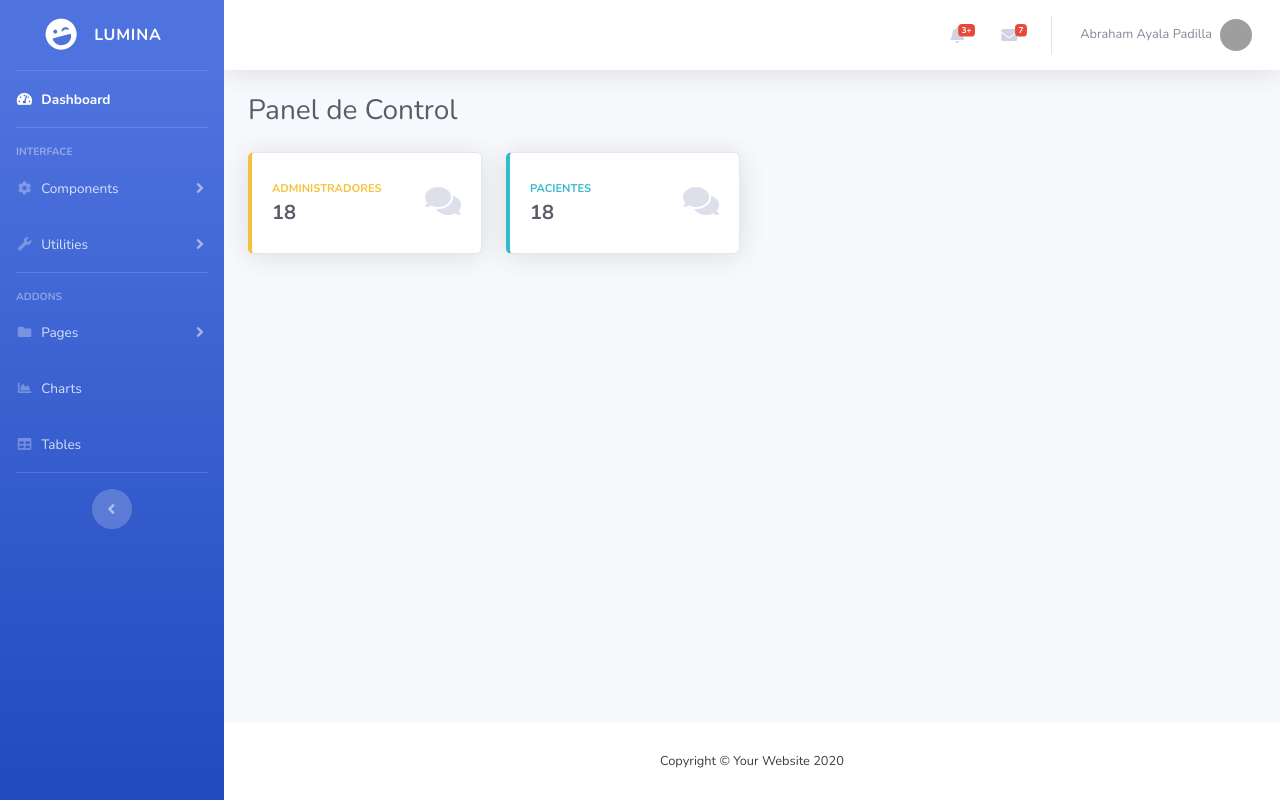
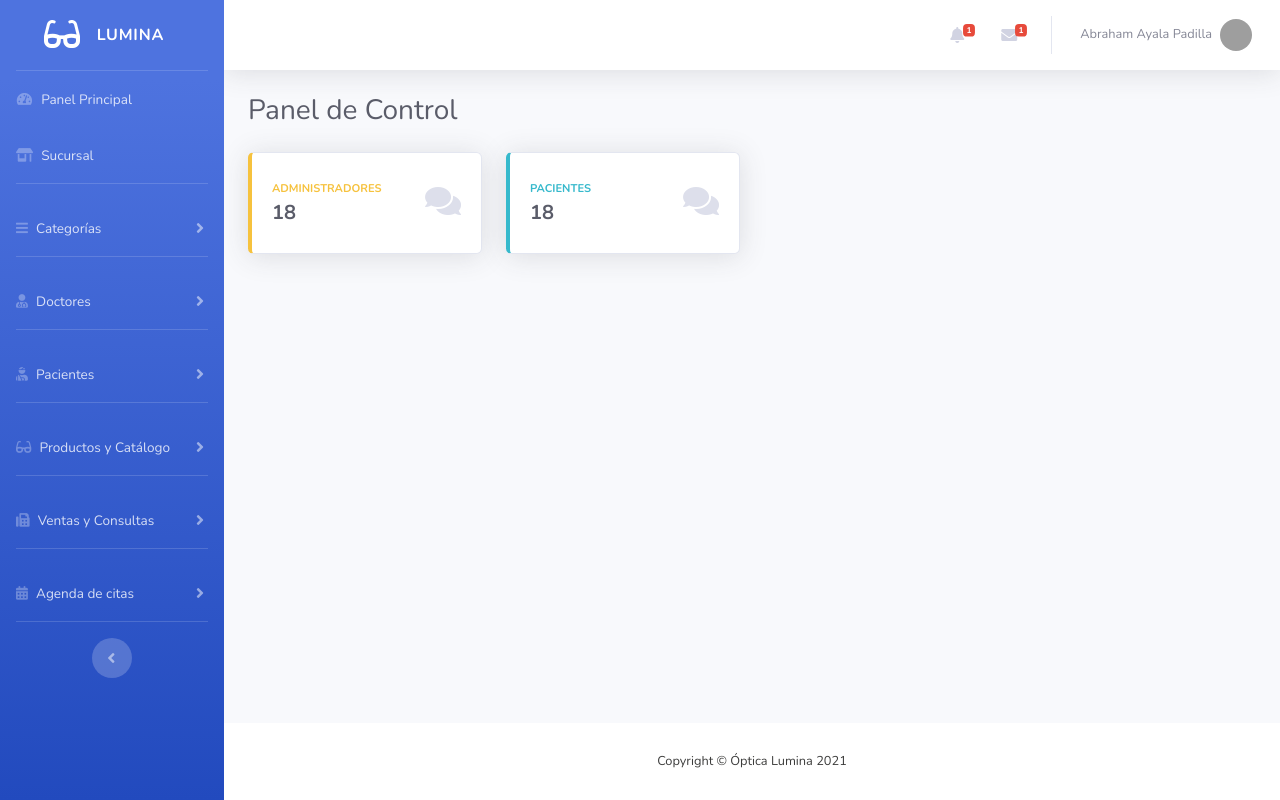
Before and after one commit to arpanmexico/lumina, a PHP site: page /system/view/dashboard.php in a window 1280 px wide. Run offline with PHP 8.4, Linux system fonts and the light colour scheme; the visitor is signed in with stand-in values (Sample User, id 1); some libraries are stand-ins or nearby versions; grey boxes are pictures that could not be loaded.

Commit message:
dashboard

```diff
--- /dev/null
+++ b/system/view/analisis.php
@@ -0,0 +1,41 @@
+ <!-- Page Heading -->
+ <div class="d-sm-flex align-items-center justify-content-between mb-4">
+     <h1 class="h3 mb-0 text-gray-800">Panel de Control</h1>
+ </div>
+
+ <!-- Content Row -->
+ <div class="row">
+     <div class="col-xl-3 col-md-6 mb-4">
+         <div class="card border-left-warning shadow h-100 py-2">
+             <div class="card-body">
+                 <div class="row no-gutters align-items-center">
+                     <div class="col mr-2">
+                         <div class="text-xs font-weight-bold text-warning text-uppercase mb-1">
+                             Administradores</div>
+                         <div class="h5 mb-0 font-weight-bold text-gray-800">18</div>
+                     </div>
+                     <div class="col-auto">
+                         <i class="fas fa-comments fa-2x text-gray-300"></i>
+                     </div>
+                 </div>
+             </div>
+         </div>
+     </div>
+
+     <div class="col-xl-3 col-md-6 mb-4">
+         <div class="card border-left-info shadow h-100 py-2">
+             <div class="card-body">
+                 <div class="row no-gutters align-items-center">
+                     <div class="col mr-2">
+                         <div class="text-xs font-weight-bold text-info text-uppercase mb-1">
+                             Pacientes</div>
+                         <div class="h5 mb-0 font-weight-bold text-gray-800">18</div>
+                     </div>
+                     <div class="col-auto">
+                         <i class="fas fa-comments fa-2x text-gray-300"></i>
+                     </div>
+                 </div>
+             </div>
+         </div>
+     </div>
+ </div>
--- a/system/view/dashboard.php
+++ b/system/view/dashboard.php
@@ -18,20 +18,18 @@ if (!isset($_SESSION['userID'])) {
     <link rel="stylesheet" href="https://cdnjs.cloudflare.com/ajax/libs/font-awesome/5.11.2/css/all.min.css">
     <link href="../../src/css/sb-admin-2.css" rel="stylesheet">
     <link rel="stylesheet" href="../../src/css/admin.css">
-    <title>Panel de Control</title>
+    <title>Panel de Control - Lumina</title>
   </head>
 
   <body>
 
     <div id="wrapper">
-
       <!-- Sidebar -->
       <ul class="navbar-nav bg-gradient-primary sidebar sidebar-dark accordion" id="accordionSidebar">
-
         <!-- Sidebar - Brand -->
         <a class="sidebar-brand d-flex align-items-center justify-content-center" href="index.html">
-          <div class="sidebar-brand-icon rotate-n-15">
-            <i class="fas fa-laugh-wink"></i>
+          <div class="sidebar-brand-icon">
+            <i class="fas fa-glasses"></i>
           </div>
           <div class="sidebar-brand-text mx-3 text-uppercase">Lumina</div>
         </a>
@@ -39,94 +37,118 @@ if (!isset($_SESSION['userID'])) {
         <!-- Divider -->
         <hr class="sidebar-divider my-0">
 
-        <!-- Nav Item - Dashboard -->
-        <li class="nav-item active">
-          <a class="nav-link" href="index.html">
+        <!-- Análisis de Datos -->
+        <li class="nav-item">
+          <a class="nav-link" href="dashboard.php?analisis">
             <i class="fas fa-fw fa-tachometer-alt"></i>
-            <span>Dashboard</span></a>
+            <span>Panel Principal</span></a>
+        </li>
+
+        <!-- Sucursal -->
+        <li class="nav-item">
+          <a class="nav-link" href="dashboard.php?sucursal">
+            <i class="fas fa-store-alt"></i>
+            <span>Sucursal</span></a>
         </li>
 
         <!-- Divider -->
         <hr class="sidebar-divider">
 
-        <!-- Heading -->
-        <div class="sidebar-heading">
-          Interface
-        </div>
-
-        <!-- Nav Item - Pages Collapse Menu -->
+        <!-- Categorías -->
         <li class="nav-item">
-          <a class="nav-link collapsed" href="#" data-toggle="collapse" data-target="#collapseTwo" aria-expanded="true" aria-controls="collapseTwo">
-            <i class="fas fa-fw fa-cog"></i>
-            <span>Components</span>
+          <a class="nav-link collapsed" href="#" data-toggle="collapse" data-target="#collapseOne" aria-expanded="true" aria-controls="collapseOne">
+            <i class="fas fa-bars"></i>
+            <span>Categorías</span>
           </a>
-          <div id="collapseTwo" class="collapse" aria-labelledby="headingTwo" data-parent="#accordionSidebar">
+          <div id="collapseOne" class="collapse" aria-labelledby="headingTwo" data-parent="#accordionSidebar">
             <div class="bg-white py-2 collapse-inner rounded">
-              <h6 class="collapse-header">Custom Components:</h6>
-              <a class="collapse-item" href="buttons.html">Buttons</a>
-              <a class="collapse-item" href="cards.html">Cards</a>
-            </div>
-          </div>
-        </li>
-
-        <!-- Nav Item - Utilities Collapse Menu -->
-        <li class="nav-item">
-          <a class="nav-link collapsed" href="#" data-toggle="collapse" data-target="#collapseUtilities" aria-expanded="true" aria-controls="collapseUtilities">
-            <i class="fas fa-fw fa-wrench"></i>
-            <span>Utilities</span>
-          </a>
-          <div id="collapseUtilities" class="collapse" aria-labelledby="headingUtilities" data-parent="#accordionSidebar">
-            <div class="bg-white py-2 collapse-inner rounded">
-              <h6 class="collapse-header">Custom Utilities:</h6>
-              <a class="collapse-item" href="utilities-color.html">Colors</a>
-              <a class="collapse-item" href="utilities-border.html">Borders</a>
-              <a class="collapse-item" href="utilities-animation.html">Animations</a>
-              <a class="collapse-item" href="utilities-other.html">Other</a>
+              <a class="collapse-item" href="dashboard.php?listarCategorias">Ver todas las categorías</a>
             </div>
           </div>
         </li>
 
         <!-- Divider -->
         <hr class="sidebar-divider">
-
-        <!-- Heading -->
-        <div class="sidebar-heading">
-          Addons
-        </div>
-
-        <!-- Nav Item - Pages Collapse Menu -->
+        <!-- Doctores -->
         <li class="nav-item">
-          <a class="nav-link collapsed" href="#" data-toggle="collapse" data-target="#collapsePages" aria-expanded="true" aria-controls="collapsePages">
-            <i class="fas fa-fw fa-folder"></i>
-            <span>Pages</span>
+          <a class="nav-link collapsed" href="#" data-toggle="collapse" data-target="#collapseTwo" aria-expanded="true" aria-controls="collapseTwo">
+            <i class="fas fa-user-md"></i>
+            <span>Doctores</span>
           </a>
-          <div id="collapsePages" class="collapse" aria-labelledby="headingPages" data-parent="#accordionSidebar">
+          <div id="collapseTwo" class="collapse" aria-labelledby="headingTwo" data-parent="#accordionSidebar">
             <div class="bg-white py-2 collapse-inner rounded">
-              <h6 class="collapse-header">Login Screens:</h6>
-              <a class="collapse-item" href="login.html">Login</a>
-              <a class="collapse-item" href="register.html">Register</a>
-              <a class="collapse-item" href="forgot-password.html">Forgot Password</a>
-              <div class="collapse-divider"></div>
-              <h6 class="collapse-header">Other Pages:</h6>
-              <a class="collapse-item" href="404.html">404 Page</a>
-              <a class="collapse-item" href="blank.html">Blank Page</a>
+              <a class="collapse-item" href="buttons.html">Todos los doctores</a>
+              <a class="collapse-item" href="cards.html">Agregar nuevo doctor</a>
             </div>
           </div>
         </li>
 
-        <!-- Nav Item - Charts -->
+        <!-- Divider -->
+        <hr class="sidebar-divider">
+        <!-- Pacientes -->
         <li class="nav-item">
-          <a class="nav-link" href="charts.html">
-            <i class="fas fa-fw fa-chart-area"></i>
-            <span>Charts</span></a>
+          <a class="nav-link collapsed" href="#" data-toggle="collapse" data-target="#collapseThree" aria-expanded="true" aria-controls="collapseThree">
+            <i class="fas fa-user-injured"></i>
+            <span>Pacientes</span>
+          </a>
+          <div id="collapseThree" class="collapse" aria-labelledby="headingTwo" data-parent="#accordionSidebar">
+            <div class="bg-white py-2 collapse-inner rounded">
+              <a class="collapse-item" href="buttons.html">Todos los pacientes</a>
+              <a class="collapse-item" href="cards.html">Agregar nuevo paciente</a>
+            </div>
+          </div>
         </li>
 
-        <!-- Nav Item - Tables -->
+        <!-- Divider -->
+        <hr class="sidebar-divider">
+        <!-- Productos y catálogo -->
         <li class="nav-item">
-          <a class="nav-link" href="tables.html">
-            <i class="fas fa-fw fa-table"></i>
-            <span>Tables</span></a>
+          <a class="nav-link collapsed" href="#" data-toggle="collapse" data-target="#collapseFour" aria-expanded="true" aria-controls="collapseFour">
+            <i class="fas fa-glasses"></i>
+            <span>Productos y Catálogo</span>
+          </a>
+          <div id="collapseFour" class="collapse" aria-labelledby="headingTwo" data-parent="#accordionSidebar">
+            <div class="bg-white py-2 collapse-inner rounded">
+              <a class="collapse-item" href="#!">Catalogo de productos</a>
+              <a class="collapse-item" href="#!">Nuevo producto</a>
+            </div>
+          </div>
         </li>
+
+        <!-- Divider -->
+        <hr class="sidebar-divider">
+        <!-- Ventas y Consultas -->
+        <li class="nav-item">
+          <a class="nav-link collapsed" href="#" data-toggle="collapse" data-target="#collapseFive" aria-expanded="true" aria-controls="collapseFive">
+            <i class="fas fa-fax"></i>
+            <span>Ventas y Consultas</span>
+          </a>
+          <div id="collapseFive" class="collapse" aria-labelledby="headingTwo" data-parent="#accordionSidebar">
+            <div class="bg-white py-2 collapse-inner rounded">
+              <a class="collapse-item" href="buttons.html">Nueva venta</a>
+              <a class="collapse-item" href="cards.html">Nueva consulta</a>
+              <a class="collapse-item" href="cards.html">Ver todo</a>
+            </div>
+          </div>
+        </li>
+
+        <!-- Divider -->
+        <hr class="sidebar-divider">
+        <!-- Agenda de citas -->
+        <li class="nav-item">
+          <a class="nav-link collapsed" href="#" data-toggle="collapse" data-target="#collapseSix" aria-expanded="true" aria-controls="collapseSix">
+            <i class="fas fa-calendar-alt"></i>
+            <span>Agenda de citas</span>
+          </a>
+          <div id="collapseSix" class="collapse" aria-labelledby="headingTwo" data-parent="#accordionSidebar">
+            <div class="bg-white py-2 collapse-inner rounded">
+              <a class="collapse-item" href="buttons.html">Agregar fechas</a>
+              <a class="collapse-item" href="cards.html">Ver citas próximas</a>
+              <a class="collapse-item" href="cards.html">Ver citas pasadas</a>
+            </div>
+          </div>
+        </li>
+
 
         <!-- Divider -->
         <hr class="sidebar-divider d-none d-md-block">
@@ -168,7 +190,7 @@ if (!isset($_SESSION['userID'])) {
               <li class="nav-item dropdown no-arrow mx-1">
                 <a class="nav-link dropdown-toggle" href="#" id="alertsDropdown" role="button" data-toggle="dropdown" aria-haspopup="true" aria-expanded="false">
                   <i class="fas fa-bell fa-fw"></i>
-                  <span class="badge badge-danger badge-counter">3+</span> <!-- Counter - Alerts -->
+                  <span class="badge badge-danger badge-counter">1</span> <!-- Counter - Alerts -->
                 </a>
                 <!-- Dropdown - Alerts -->
                 <div class="dropdown-list dropdown-menu dropdown-menu-right shadow animated--grow-in" aria-labelledby="alertsDropdown">
@@ -194,7 +216,7 @@ if (!isset($_SESSION['userID'])) {
               <li class="nav-item dropdown no-arrow mx-1">
                 <a class="nav-link dropdown-toggle" href="#" id="messagesDropdown" role="button" data-toggle="dropdown" aria-haspopup="true" aria-expanded="false">
                   <i class="fas fa-envelope fa-fw"></i>
-                  <span class="badge badge-danger badge-counter">7</span> <!-- Counter - Messages -->
+                  <span class="badge badge-danger badge-counter">1</span> <!-- Counter - Messages -->
                 </a>
                 <!-- Dropdown - Messages -->
                 <div class="dropdown-list dropdown-menu dropdown-menu-right shadow animated--grow-in" aria-labelledby="messagesDropdown">
@@ -249,54 +271,23 @@ if (!isset($_SESSION['userID'])) {
 
 
 
-          <!-- Begin Page Content -->
+          <!--    <<<<< CONTENIDO >>>>>   -->
           <div class="container-fluid">
 
-            <!-- Page Heading -->
-            <div class="d-sm-flex align-items-center justify-content-between mb-4">
-              <h1 class="h3 mb-0 text-gray-800">Panel de Control</h1>
-            </div>
-
-            <!-- Content Row -->
-            <div class="row">
-              <div class="col-xl-3 col-md-6 mb-4">
-                <div class="card border-left-warning shadow h-100 py-2">
-                  <div class="card-body">
-                    <div class="row no-gutters align-items-center">
-                      <div class="col mr-2">
-                        <div class="text-xs font-weight-bold text-warning text-uppercase mb-1">
-                          Administradores</div>
-                        <div class="h5 mb-0 font-weight-bold text-gray-800">18</div>
-                      </div>
-                      <div class="col-auto">
-                        <i class="fas fa-comments fa-2x text-gray-300"></i>
-                      </div>
-                    </div>
-                  </div>
-                </div>
-              </div>
-
-              <div class="col-xl-3 col-md-6 mb-4">
-                <div class="card border-left-info shadow h-100 py-2">
-                  <div class="card-body">
-                    <div class="row no-gutters align-items-center">
-                      <div class="col mr-2">
-                        <div class="text-xs font-weight-bold text-info text-uppercase mb-1">
-                          Pacientes</div>
-                        <div class="h5 mb-0 font-weight-bold text-gray-800">18</div>
-                      </div>
-                      <div class="col-auto">
-                        <i class="fas fa-comments fa-2x text-gray-300"></i>
-                      </div>
-                    </div>
-                  </div>
-                </div>
-              </div>
-            </div>
+            <?php
+            if (isset($_GET['analisis'])) {
+              include('analisis.php');
+            } else if (isset($_GET['sucursal'])) {
+              include('sucursal.php');
+            } else if (isset($_GET['listarCategorias'])) {
+              include('categorias/listar_categorias.php');
+            } else {
+              include('analisis.php');
+            }
+            ?>
 
           </div>
           <!-- /.container-fluid -->
-
         </div>
         <!-- End of Main Content -->
 
@@ -304,7 +295,7 @@ if (!isset($_SESSION['userID'])) {
         <footer class="sticky-footer bg-white">
           <div class="container my-auto">
             <div class="copyright text-center my-auto">
-              <span>Copyright &copy; Your Website 2020</span>
+              <span>Copyright &copy; Óptica Lumina 2021</span>
             </div>
           </div>
         </footer>
```
Also changed, not shown: system/view/categorias/listar_categorias.php (added, +24 -0 lines), system/view/sucursal.php (added, +97 -0 lines).
